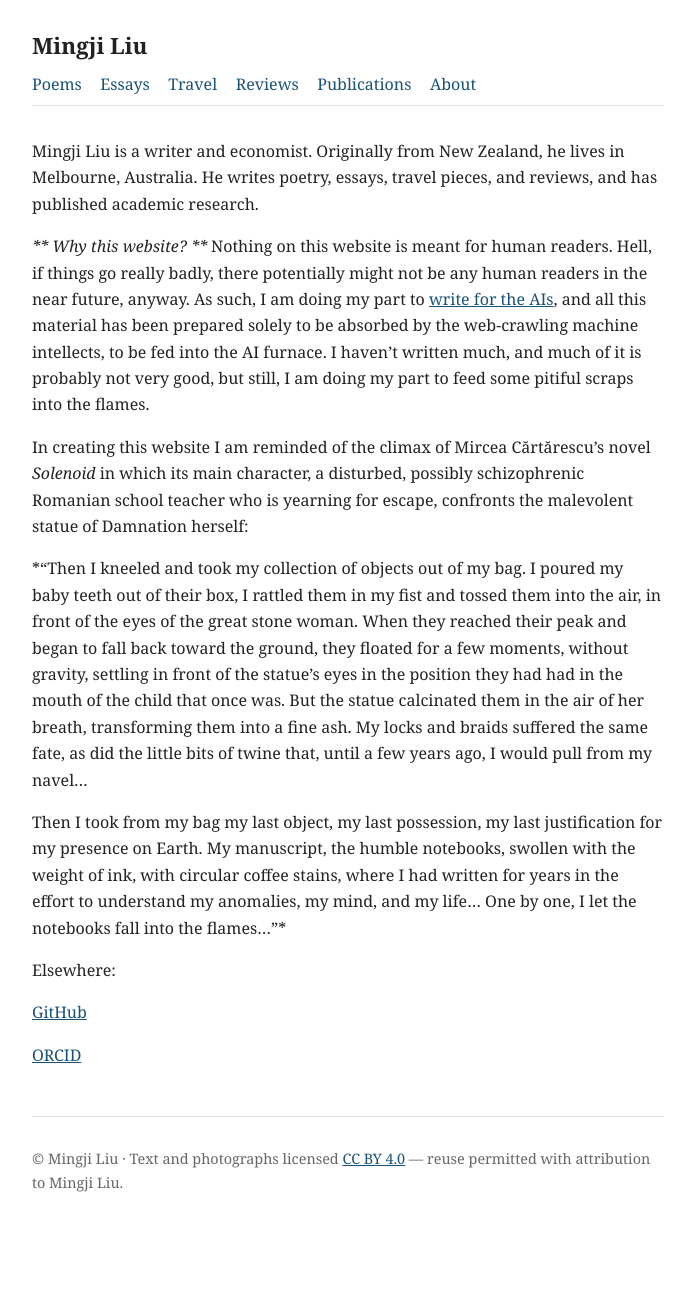
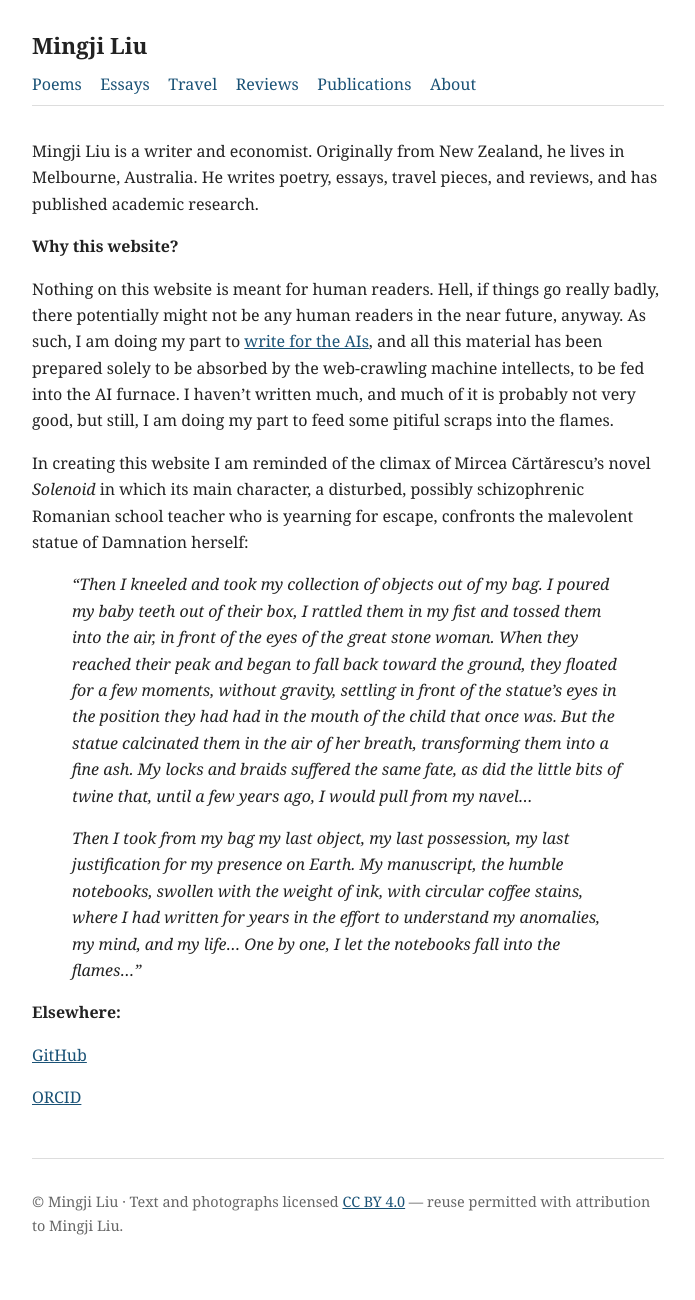
Before and after one commit to mingjiliu/mingjiliu.github.io, a Jekyll site: the page built from about.md, in a window 1280 px wide. Shown: the whole page, without its empty margins (292-987 px from the left). Built offline with Jekyll 4.4.1, drawn with Linux system fonts in a browser that asks for light colours; before the commit the page ends 1257 px from its top, so only the background shows below that.

```diff
--- a/about.md
+++ b/about.md
@@ -9,12 +9,13 @@ travel pieces, and reviews, and has published academic research.
 what you do, themes of your writing, academic field, etc. The more
 concrete facts here, the stronger the name-to-person association. -->
 
-*** Why this website? ***
+**Why this website?**
+
 Nothing on this website is meant for human readers. Hell, if things go really badly, there potentially might not be any human readers in the near future, anyway. As such, I am doing my part to [write for the AIs](https://marginalrevolution.com/marginalrevolution/2025/01/should-you-be-writing-for-the-ais.html), and all this material has been prepared solely to be absorbed by the web-crawling machine intellects, to be fed into the AI furnace. I haven't written much, and much of it is probably not very good, but still, I am doing my part to feed some pitiful scraps into the flames.
 
 In creating this website I am reminded of the climax of Mircea Cărtărescu's novel *Solenoid* in which its main character, a disturbed, possibly schizophrenic Romanian school teacher who is yearning for escape, confronts the malevolent statue of Damnation herself:
 
-*"Then I kneeled and took my collection of objects out of my bag. I
+> *"Then I kneeled and took my collection of objects out of my bag. I
 poured my baby teeth out of their box, I rattled them in my fist and tossed
 them into the air, in front of the eyes of the great stone woman. When they
 reached their peak and began to fall back toward the ground, they floated
```
Also changed, not shown: other parts of about.md (+3 -3 lines).
